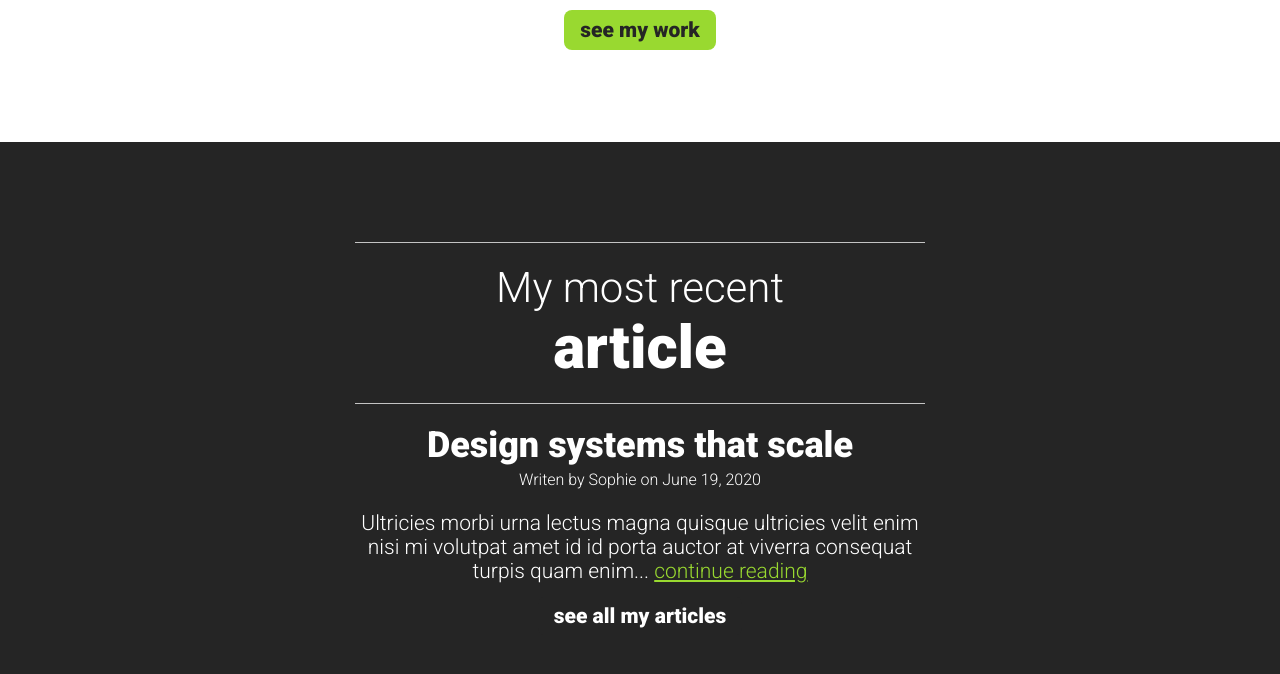
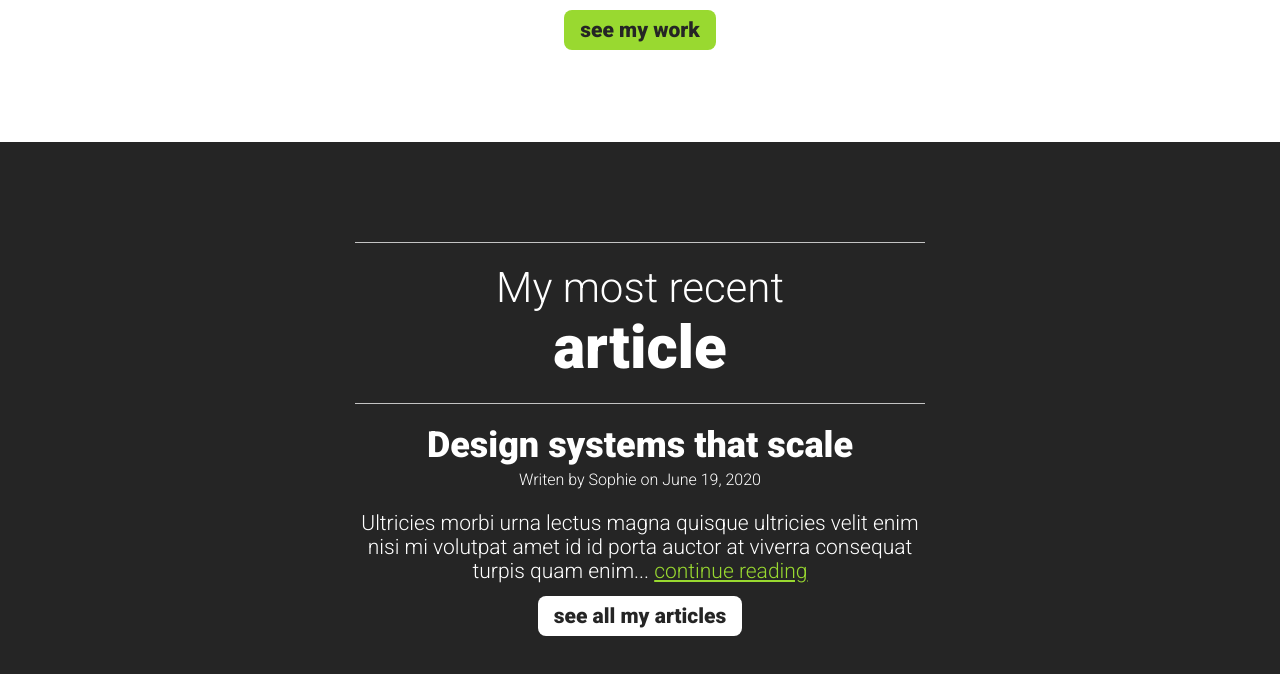
Before and after one commit to jasnmar/scrimba-ecc-challenges, a plain HTML site: page index.html in a window 1280 px wide. In both pictures the pointer is over the link "see all my articles". Shown: the part 1028-1702 px from the top of the page. Drawn offline with Linux system fonts and the light colour scheme.

Commit message:
Challenge 10

```diff
--- a/index.css
+++ b/index.css
@@ -75,3 +75,9 @@ a:hover {
     background-color: #252525;
     color: white;
 }
+
+.dark .btn:hover,
+.dark .btn:focus {
+    color: #252525;
+    background-color: #fff
+}
```
